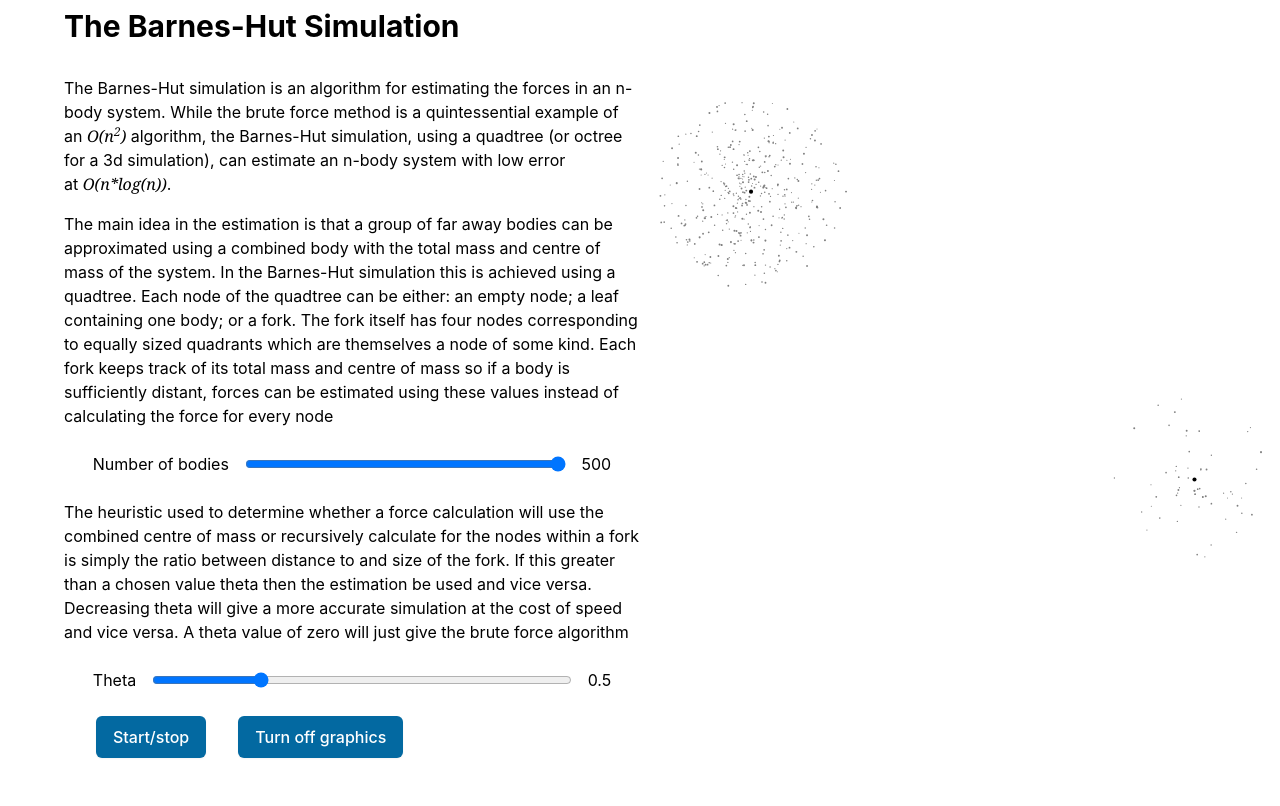
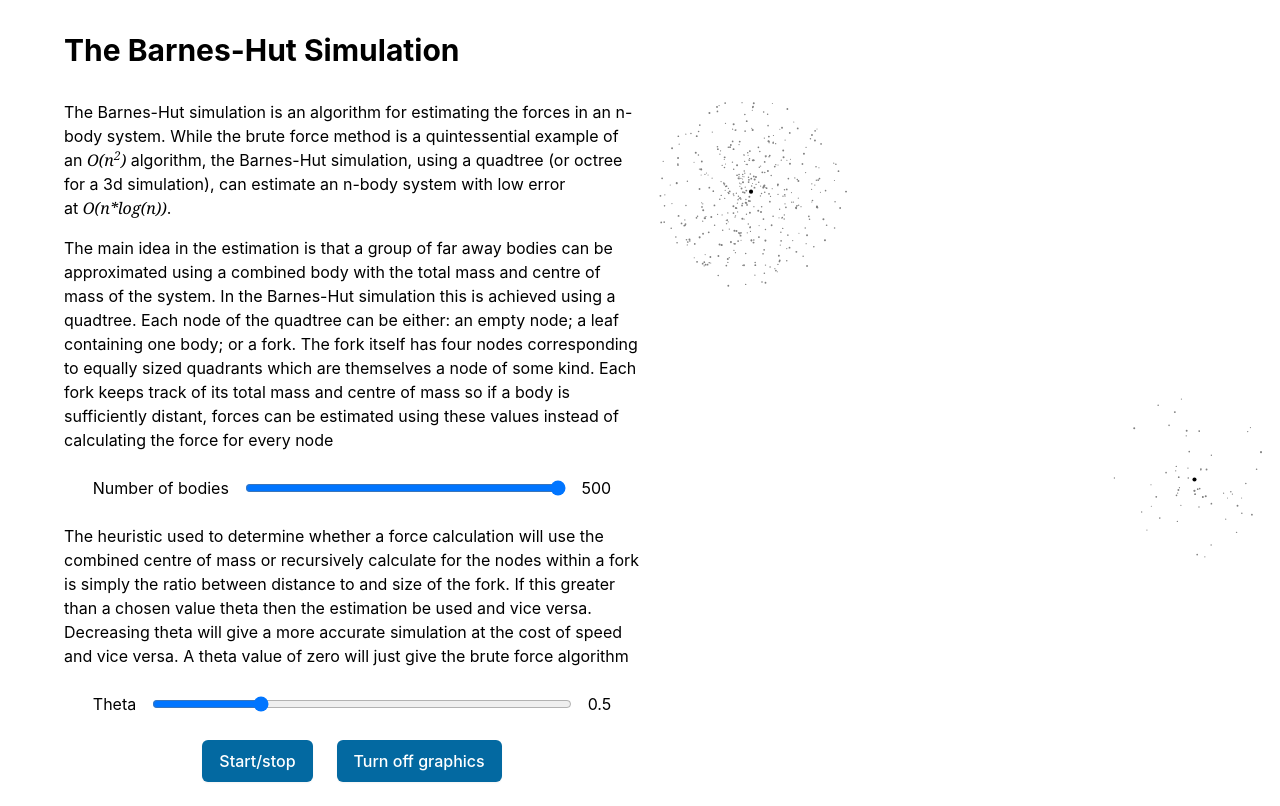
Before and after one commit to babyccino/barnes-hut, a Next.js app: page / in a window 1280 px wide. Built offline with nearby package versions, Linux system fonts and the light colour scheme.

Commit message:
refactor button, fix styling bug

```diff
--- a/src/pages/index.tsx
+++ b/src/pages/index.tsx
@@ -1,10 +1,20 @@
-import { ChangeEventHandler, InputHTMLAttributes, MouseEventHandler, useState } from "react"
+import { ChangeEventHandler, useState, ReactNode, HTMLProps } from "react"
 import Head from "next/head"
 
 import Simulation from "../components/simulation"
 import { MAX_GALAXY_SIZE } from "../lib/galaxy"
 
-const Math = ({ children }: { children: any }) => (
+const Button = ({ onClick, children }: HTMLProps<HTMLButtonElement>) => (
+  <button
+    className="whitespace-nowrap inline-flex items-center justify-center px-4 py-2 border border-transparent rounded-md
+											shadow-sm text-base font-medium text-white bg-sky-700 hover:bg-sky-800"
+    onClick={onClick}
+  >
+    {children}
+  </button>
+)
+
+const Math = ({ children }: { children: ReactNode }) => (
   <span className="italic font-serif">{children}</span>
 )
 
@@ -26,7 +36,7 @@ export default function Home(): JSX.Element {
     setRenderUncalcuatedQuads(true)
     setTheta(e.target.valueAsNumber)
   }
-  const turnOffGraphics: MouseEventHandler<HTMLButtonElement> = (e) => {
+  const turnOffGraphics = (): void => {
     setRenderCalculatedQuads(false)
     setRenderUncalcuatedQuads(false)
   }
@@ -34,7 +44,7 @@ export default function Home(): JSX.Element {
   return (
     <div>
       <Head>
-        x<title>The Barnes-Hut Simulation</title>
+        <title>The Barnes-Hut Simulation</title>
         <meta
           name="description"
           content="A visualisation of the Barnes-Hut simulation for n-body systems"
@@ -42,7 +52,7 @@ export default function Home(): JSX.Element {
         <link rel="icon" href="/favicon.ico" />
       </Head>
 
-      <main className="flex justify-end w-1/2 py-8czzszszszszzzzzszZhcvch cc">
+      <main className="flex justify-end w-1/2 py-6">
         <Simulation
           className="fixed left-1/2 top-1/2 -translate-y-1/2 w-full h-full max-w-[50%]
             max-h-full"
@@ -111,20 +121,17 @@ export default function Home(): JSX.Element {
             />
             <div>{theta}</div>
           </div>
-          <button
-            className="ml-8 whitespace-nowrap inline-flex items-center justify-center px-4 py-2 border border-transparent rounded-md
-											shadow-sm text-base font-medium text-white bg-sky-700 hover:bg-sky-800"
-            onClick={() => setSimRunning((state) => !state)}
-          >
-            Start/stop
-          </button>
-          <button
-            className="ml-8 whitespace-nowrap inline-flex items-center justify-center px-4 py-2 border border-transparent rounded-md
-											shadow-sm text-base font-medium text-white bg-sky-700 hover:bg-sky-800"
-            onClick={turnOffGraphics}
-          >
-            Turn off graphics
-          </button>
+          <div className="w-full flex justify-center gap-6">
+            <Button
+              onClick={() => {
+                turnOffGraphics()
+                setSimRunning((state) => !state)
+              }}
+            >
+              Start/stop
+            </Button>
+            <Button onClick={turnOffGraphics}>Turn off graphics</Button>
+          </div>
         </div>
       </main>
     </div>
```
